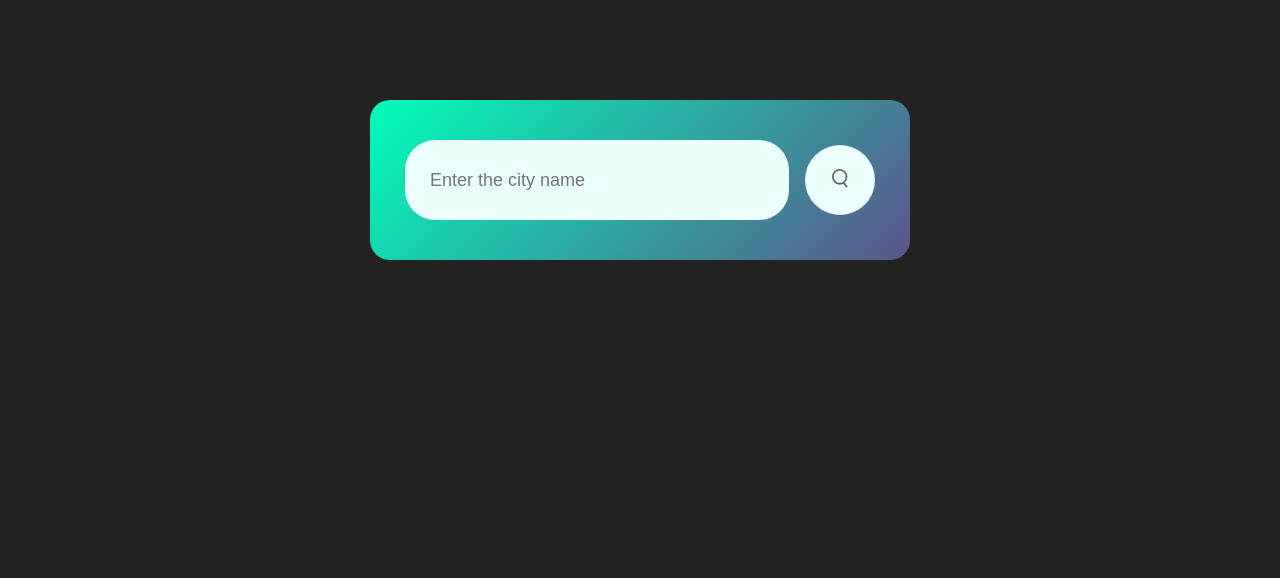
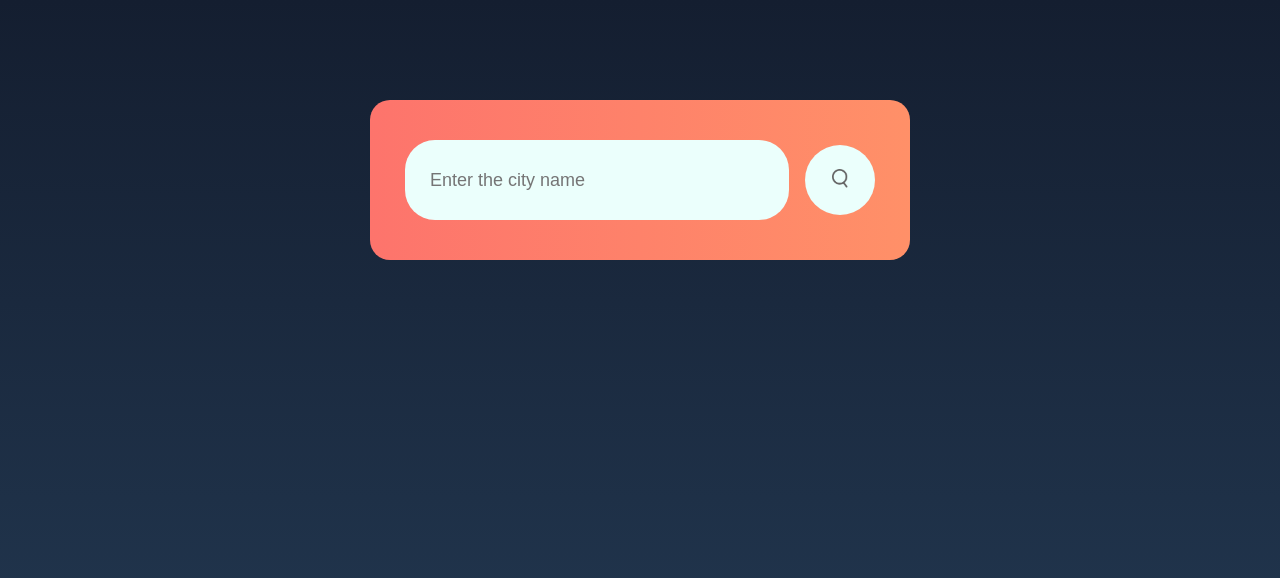
Before and after one commit to Atharvaser/Weather-app, a plain HTML site: page index.html in a window 1280 px wide. Drawn offline with Linux system fonts and the light colour scheme.

Commit message:
Update style.css
changed some color pattern

```diff
--- a/style.css
+++ b/style.css
@@ -5,13 +5,16 @@
     box-shadow: border-box;
 }
 body{
-    background: #222;
+    background: linear-gradient(to bottom, #141e30, #243b55);
+    background-repeat: no-repeat;
+    background-attachment: fixed;
+    background-size: cover;
 }
 
 .card{
     width: 90%;
     max-width: 470px;
-    background: linear-gradient(135deg, #00feba, #5b548a);
+    background: linear-gradient(to right, #fd746c, #ff9068);
     color: #fff;
     margin: 100px auto 0;
     border-radius:20px;
```
